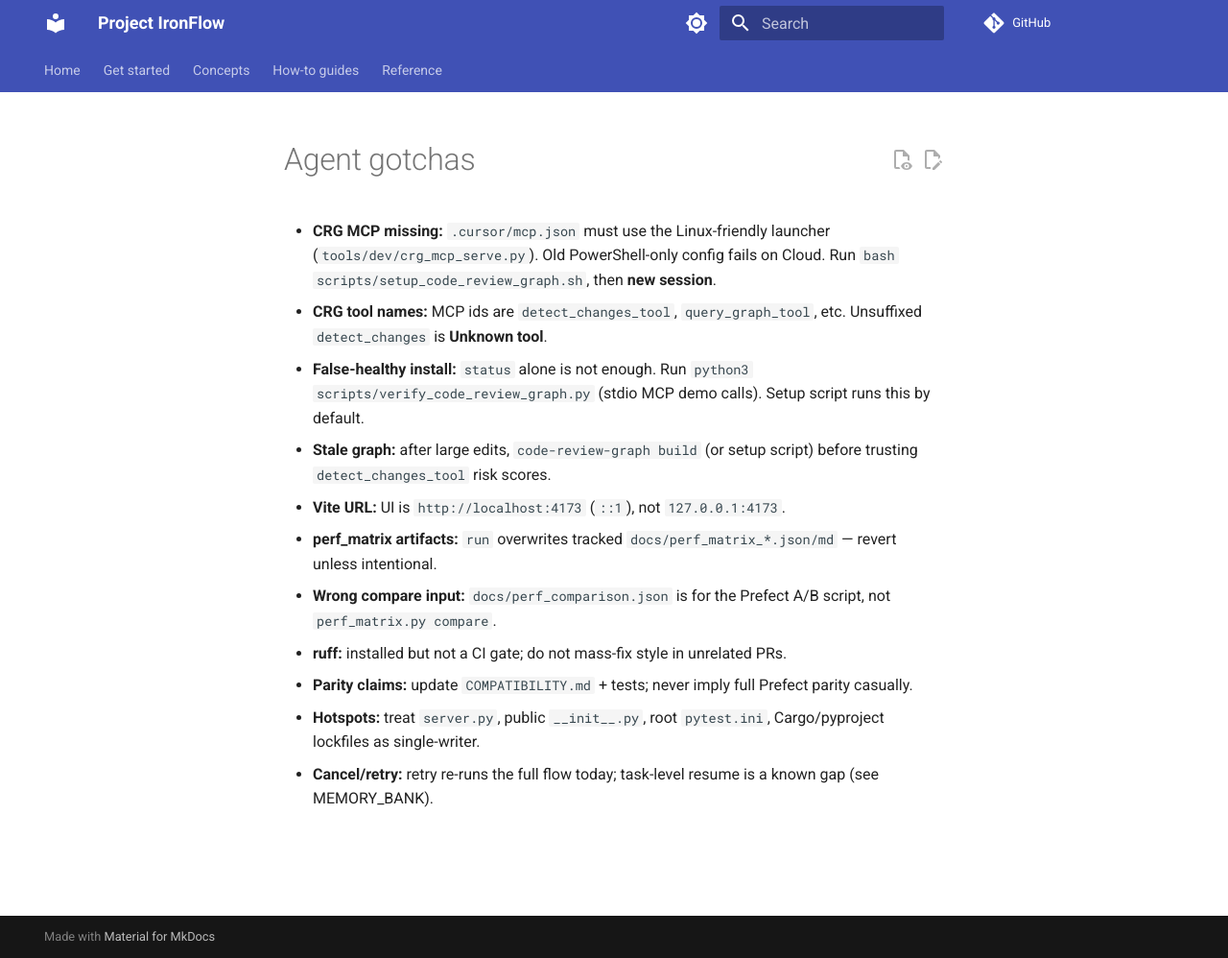
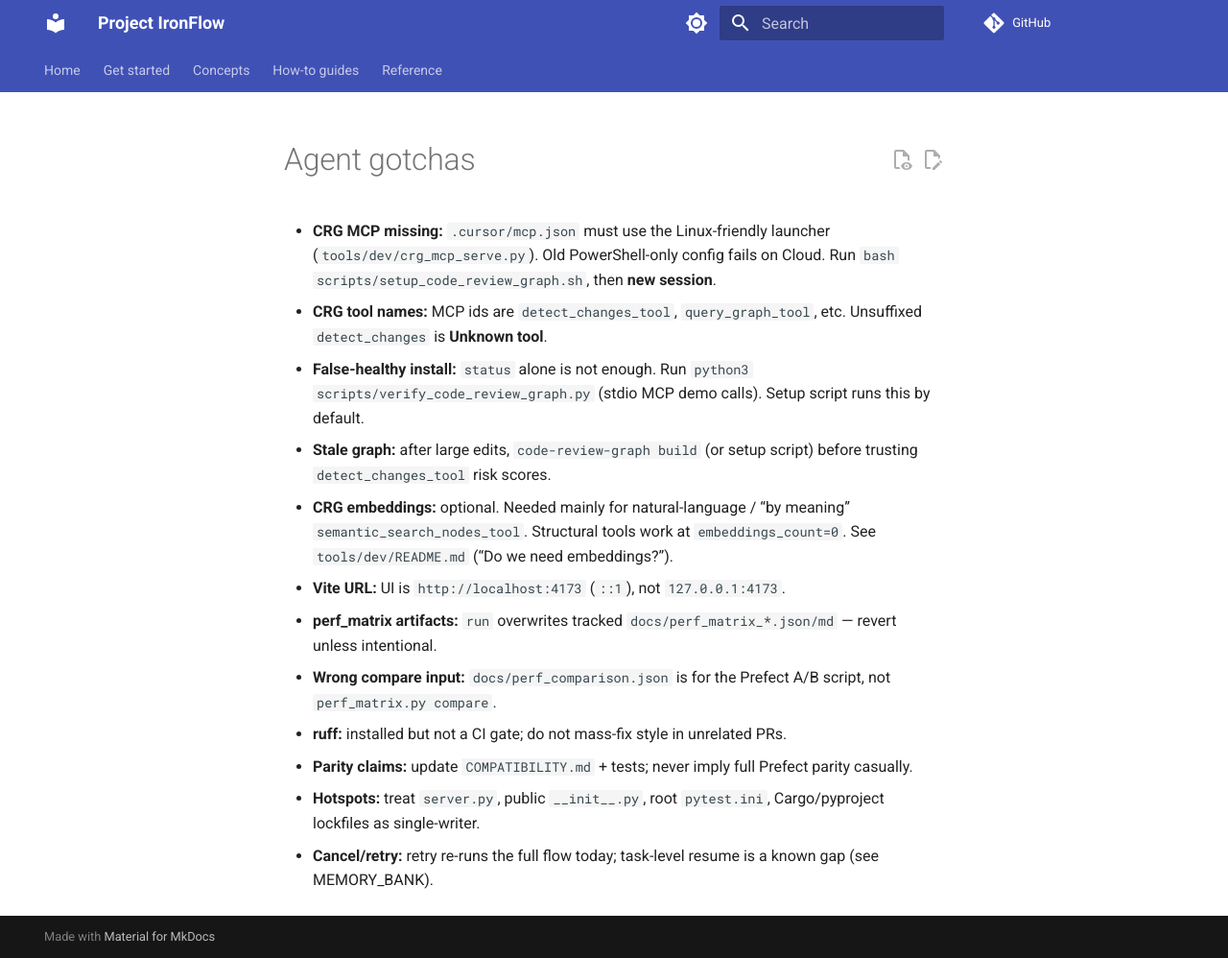
Before and after one commit to PPPSDavid/rust-based-prefect, an MkDocs documentation site: the page built from docs/agent/GOTCHAS.md, in a window 1280 px wide and 998 px high. Shown: the whole window at 96% size. Built offline with MkDocs 1.6.1 and Material for MkDocs 9.7.7, drawn with Linux system fonts in a browser that asks for light colours; comment, search, counter and statistics services are not loaded.

Commit message:
Clarify CRG embeddings are optional but help NL search
Document upstream hybrid-search design and local probes: structural MCP
tools work without embeddings; conceptual semantic_search needs
[embeddings] + embed_graph.

Co-authored-by: David Yu <PPPSDavid@users.noreply.github.com>

```diff
--- a/docs/agent/GOTCHAS.md
+++ b/docs/agent/GOTCHAS.md
@@ -4,6 +4,9 @@
 - **CRG tool names:** MCP ids are `detect_changes_tool`, `query_graph_tool`, etc. Unsuffixed `detect_changes` is **Unknown tool**.
 - **False-healthy install:** `status` alone is not enough. Run `python3 scripts/verify_code_review_graph.py` (stdio MCP demo calls). Setup script runs this by default.
 - **Stale graph:** after large edits, `code-review-graph build` (or setup script) before trusting `detect_changes_tool` risk scores.
+- **CRG embeddings:** optional. Needed mainly for natural-language / “by meaning”
+  `semantic_search_nodes_tool`. Structural tools work at `embeddings_count=0`.
+  See `tools/dev/README.md` (“Do we need embeddings?”).
 - **Vite URL:** UI is `http://localhost:4173` (`::1`), not `127.0.0.1:4173`.
 - **perf_matrix artifacts:** `run` overwrites tracked `docs/perf_matrix_*.json/md` — revert unless intentional.
 - **Wrong compare input:** `docs/perf_comparison.json` is for the Prefect A/B script, not `perf_matrix.py compare`.
```
Also changed, not shown: .cursor/skills/ironflow-crg-setup/SKILL.md (+1 -1 lines), tools/dev/README.md (+30 -0 lines).
